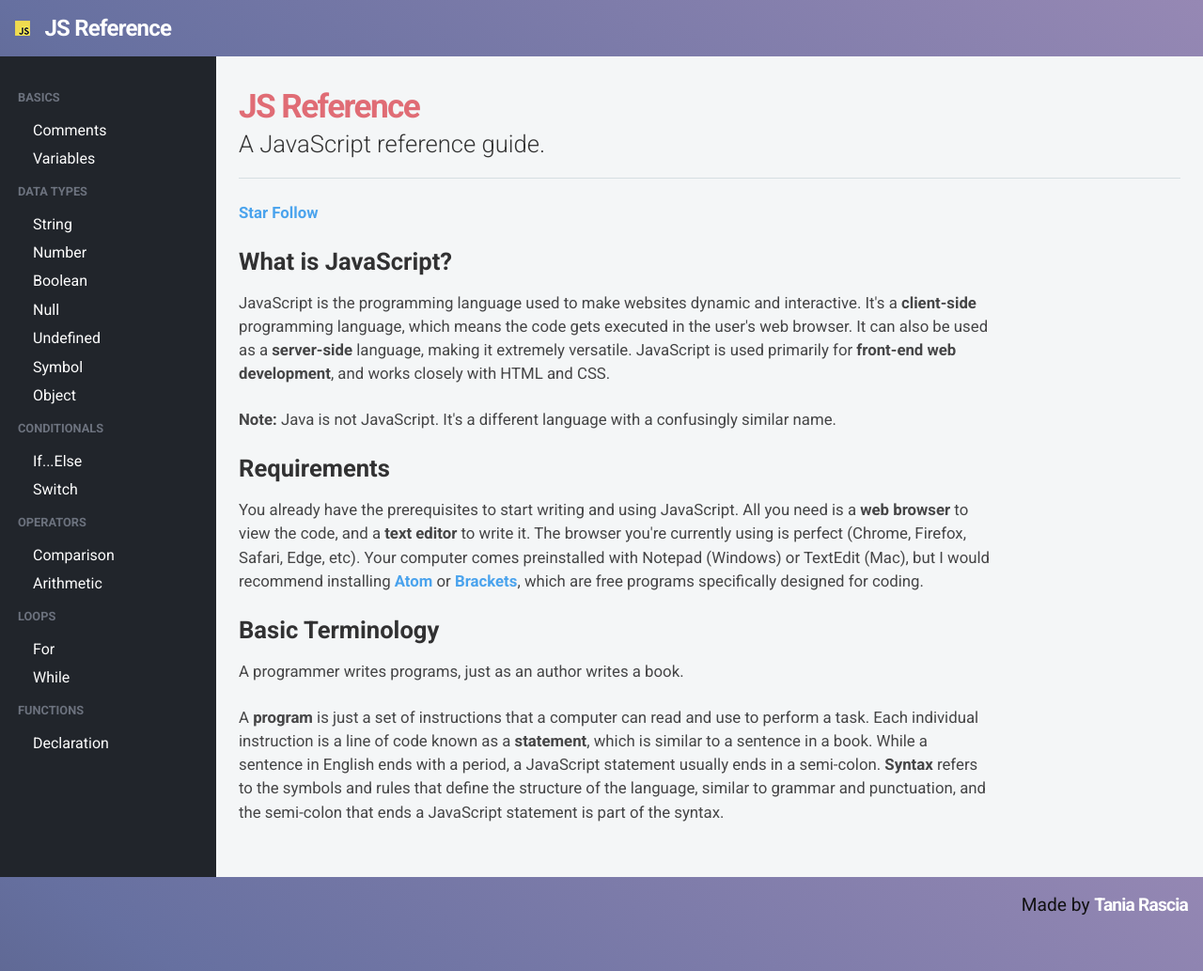
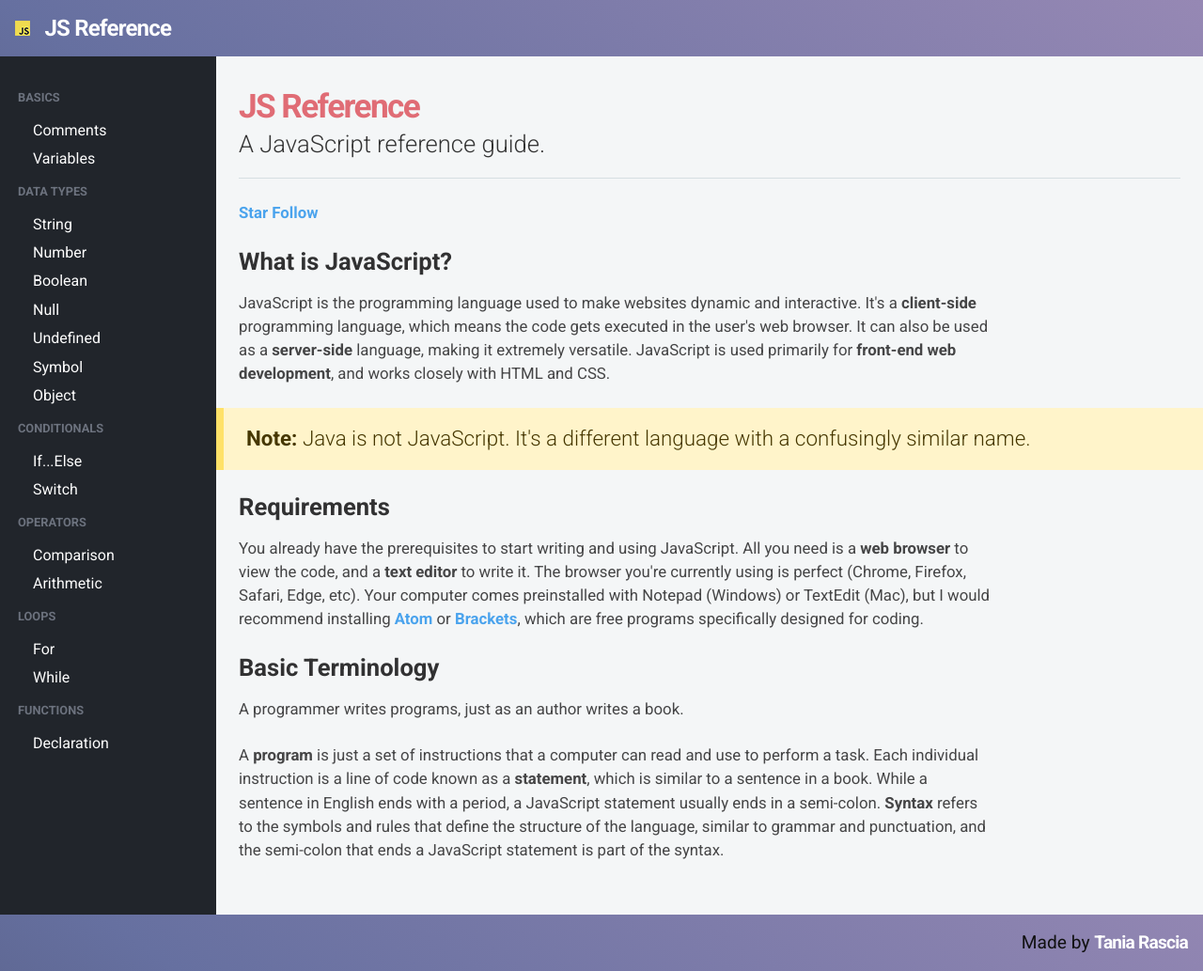
Before and after one commit to KJLarson/snippets, a Jekyll site: the page built from index.html, in a window 1280 px wide. Shown: the whole page at 94% size. Built offline with Jekyll 4.4.1, drawn with Linux system fonts in a browser that asks for light colours; nearby versions of some CDN libraries.

```diff
--- a/index.html
+++ b/index.html
@@ -10,7 +10,7 @@ subtitle: A JavaScript reference guide.
 
 <p>JavaScript is the programming language used to make websites dynamic and interactive. It's a <strong>client-side</strong> programming language, which means the code gets executed in the user's web browser. It can also be used as a <strong>server-side</strong> language, making it extremely versatile. JavaScript is used primarily for <strong>front-end web development</strong>, and works closely with HTML and CSS.</p>
 
-<p><strong>Note:</strong> Java is not JavaScript. It's a different language with a confusingly similar name.</p>
+<blockquote><p><strong>Note:</strong> Java is not JavaScript. It's a different language with a confusingly similar name.</p></blockquote>
 
 <h3>Requirements</h3>
 
```
